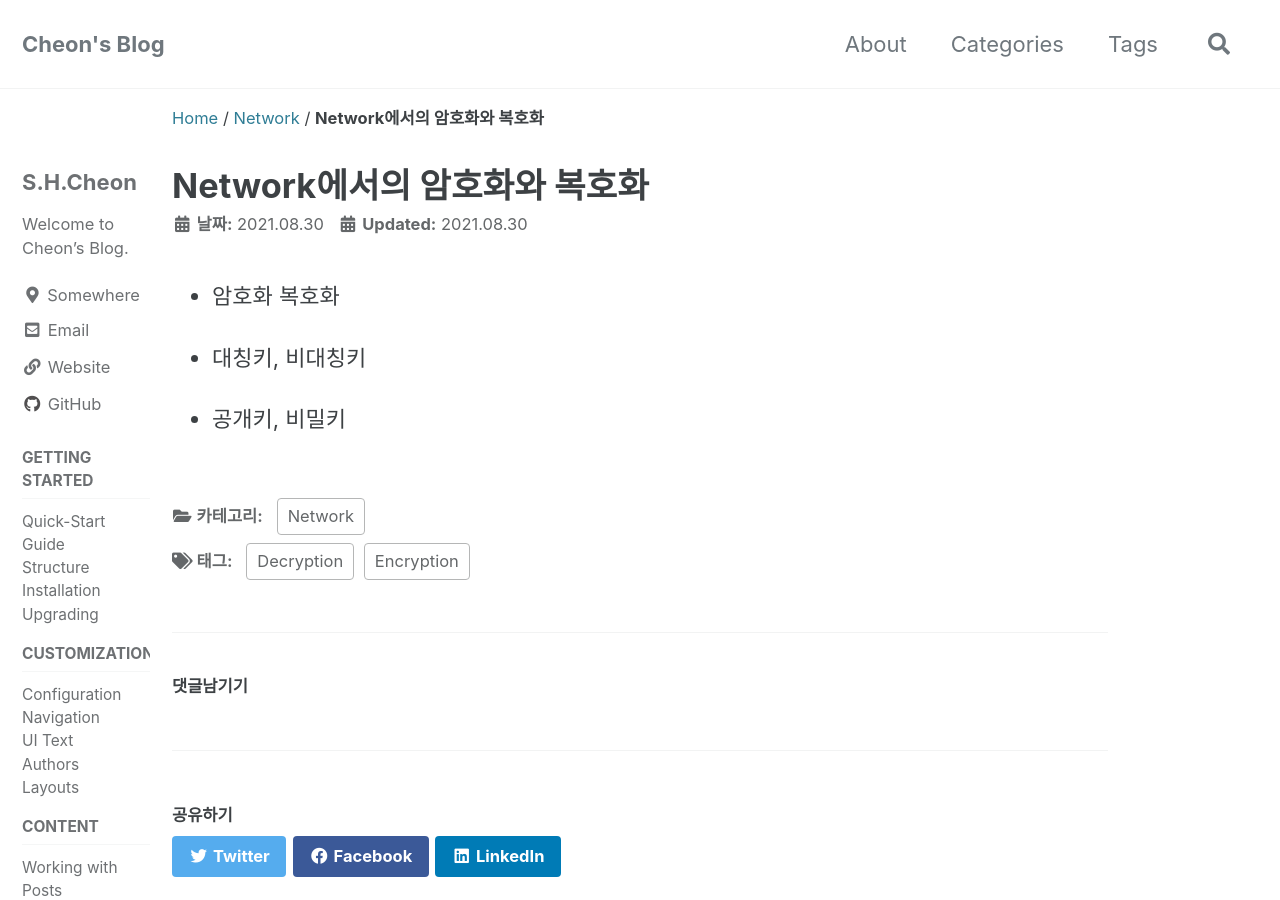
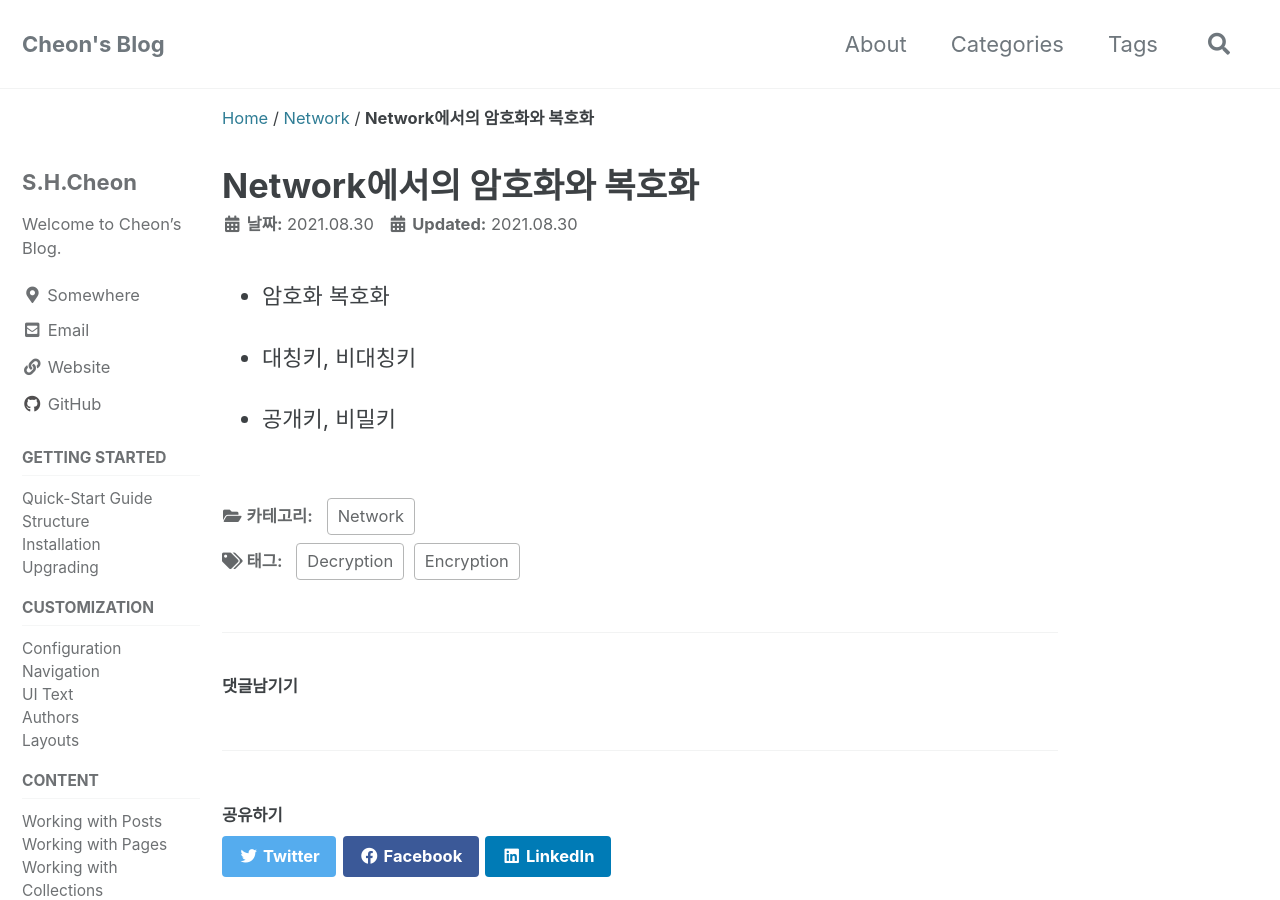
Before and after one commit to shcheon/myblog, a Jekyll site: the page built from _posts/network/2021-08-30-Network-Encryption-Decryption.md, in a window 1280 px wide and 900 px high. Built offline with Jekyll 4.4.1, drawn with Linux system fonts in a browser that asks for light colours; cached includes are drawn as plain includes; comment, search, counter and statistics services are not loaded; some of the changed text lies outside the part shown.

Commit message:
Update _variables.scss

```diff
--- a/_sass/minimal-mistakes/_variables.scss
+++ b/_sass/minimal-mistakes/_variables.scss
@@ -155,9 +155,9 @@ $max-width: $x-large !default;
    Grid
    ========================================================================== */
 
-$right-sidebar-width-narrow: 150 !default;
-$right-sidebar-width: 150px !default;
-$right-sidebar-width-wide: 150px !default;
+$right-sidebar-width-narrow: 100 !default;
+$right-sidebar-width: 200px !default;
+$right-sidebar-width-wide: 250px !default;
 // $right-sidebar-width-narrow: 200px !default;
 // $right-sidebar-width: 300px !default;
 // $right-sidebar-width-wide: 400px !default;
```
